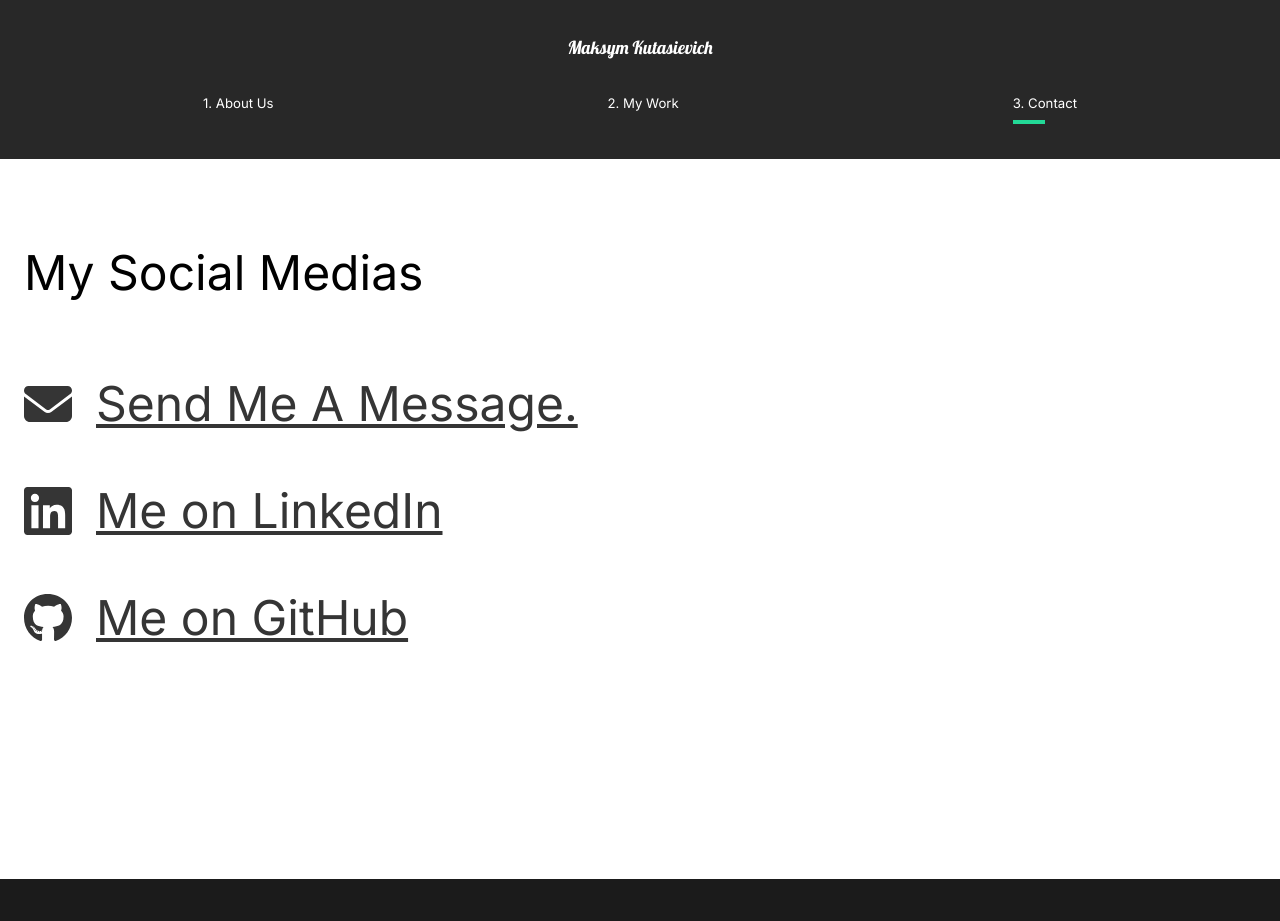
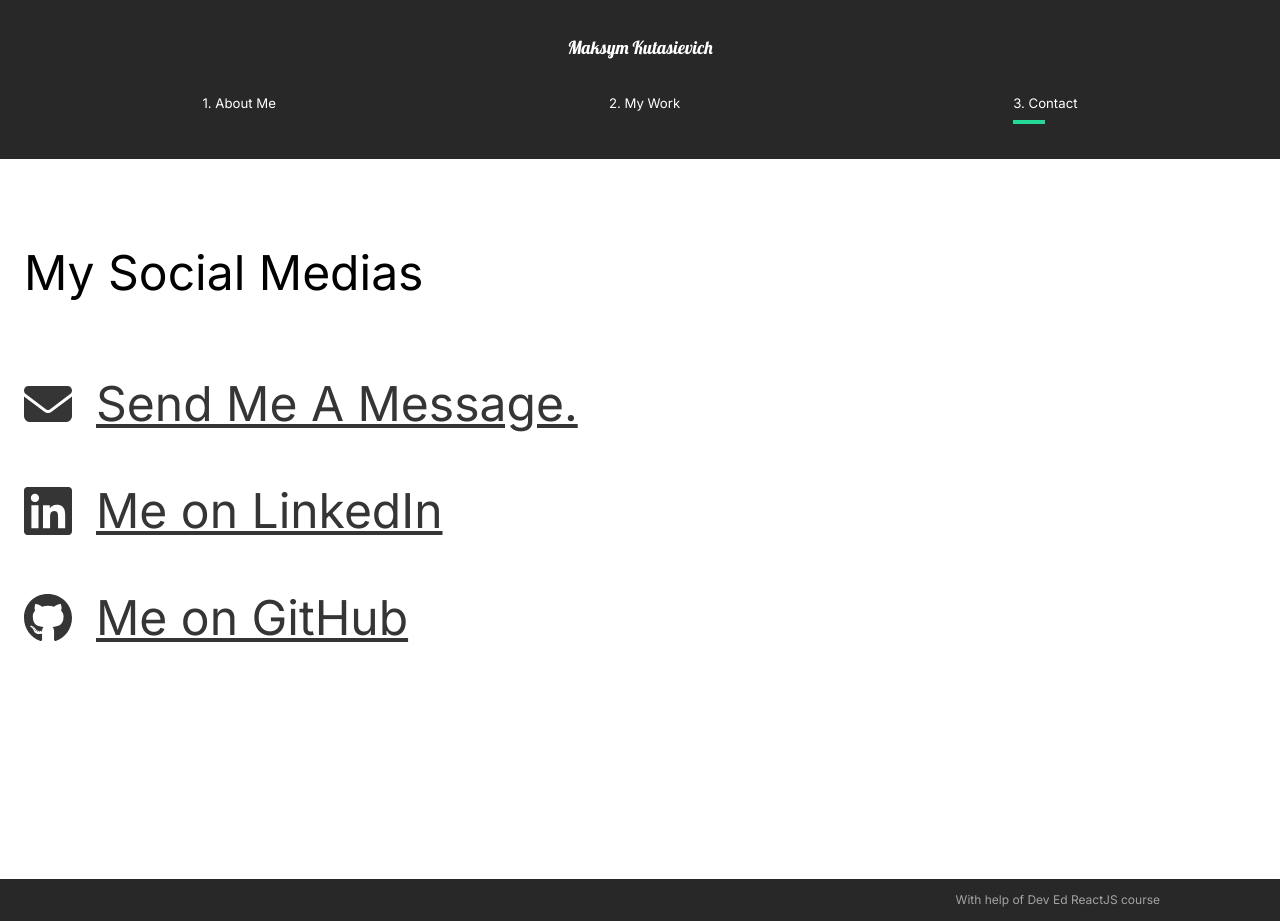
Before and after one commit to Strange3228/react_portfolio, a React (Create React App) app: page /contact in a window 1280 px wide. Before the commit the page ends 879 px from the top, so only its background shows below. Built offline with nearby package versions, Linux system fonts and the light colour scheme.

Commit message:
Minor styles and text changes

```diff
--- a/src/App.js
+++ b/src/App.js
@@ -7,6 +7,7 @@ import ContactUs from "./pages/ContactUs";
 import OurWork from "./pages/OurWork";
 import Nav from "./components/Nav";
 import MovieDetail from "./pages/MovieDetail";
+import Footer from "./components/Footer";
 //Router
 import { Routes, Route, useLocation } from "react-router-dom";
 //Animation
@@ -25,13 +26,14 @@ function App() {
         }}
       >
         <Routes location={location} key={location.pathname}>
-          <Route path="/" exact element={<AboutUs />} />
+          <Route path="/react_portfolio" exact element={<AboutUs />} />
           <Route path="/aboutus" exact element={<AboutUs />} />
           <Route path="/work" exact element={<OurWork />} />
           <Route path="/work/:id" element={<MovieDetail />} />
           <Route path="/contact" exact element={<ContactUs />} />
         </Routes>
       </AnimatePresence>
+      <Footer />
     </div>
   );
 }
--- /dev/null
+++ b/src/components/Footer.js
@@ -0,0 +1,28 @@
+import React from "react";
+import styled from "styled-components";
+
+const Footer = () => {
+  return (
+    <FooterStyled>
+      <p>With help of Dev Ed ReactJS course</p>
+    </FooterStyled>
+  );
+};
+
+export default Footer;
+
+const FooterStyled = styled.div`
+  background-color: #282828;
+  display: flex;
+  justify-content: flex-end;
+  width: 100%;
+  padding: 1rem 10rem;
+  p {
+    color: #a3a3a3;
+    font-size: 1rem;
+    padding: 0;
+  }
+  @media (max-width: 950px) {
+    padding: 1rem 2rem;
+  }
+`;
--- a/src/components/Nav.js
+++ b/src/components/Nav.js
@@ -9,13 +9,13 @@ const Nav = () => {
   return (
     <StyledNav>
       <h1>
-        <Link id="logo" to="/">
+        <Link id="logo" to="/react_portfolio">
           Maksym Kutasievich
         </Link>
       </h1>
       <ul>
         <li>
-          <Link to="/">1. About Us</Link>
+          <Link to="/react_portfolio">1. About Me</Link>
           <Line
             transition={{ duration: 0.75 }}
             initial={{ width: "0%" }}
--- a/src/pages/OurWork.js
+++ b/src/pages/OurWork.js
@@ -54,6 +54,7 @@ const ToolTip = styled(motion.div)`
   background: #23d997;
   color: white;
   z-index: 10;
+  text-align: center;
 `;
 const Work = styled(motion.div)`
   min-height: 100vh;
--- a/src/styles.js
+++ b/src/styles.js
@@ -3,6 +3,7 @@ import { motion } from "framer-motion";
 
 export const About = styled(motion.div)`
   min-height: 90vh;
+  max-height: 90vh;
   display: flex;
   align-items: center;
   justify-content: space-between;
```
